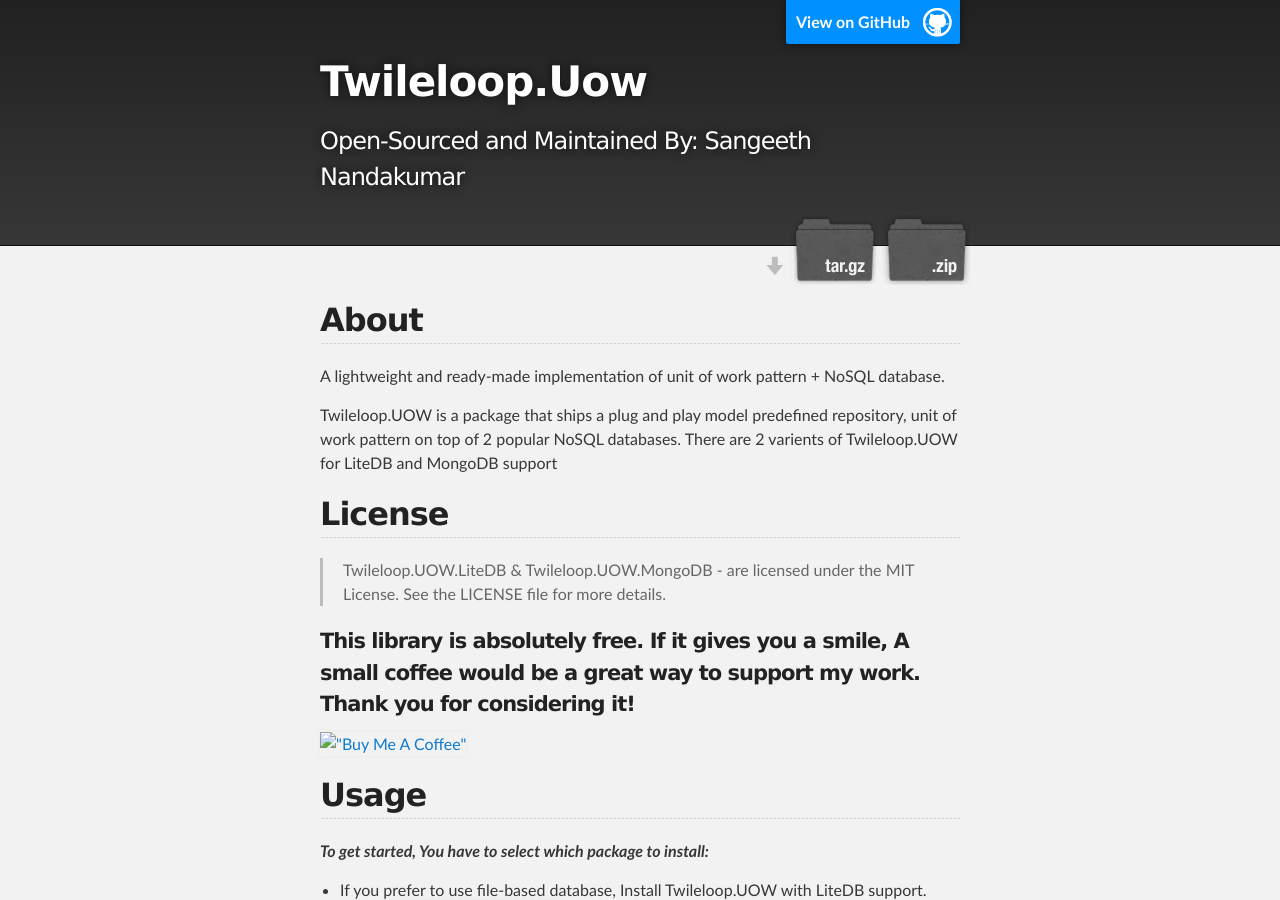
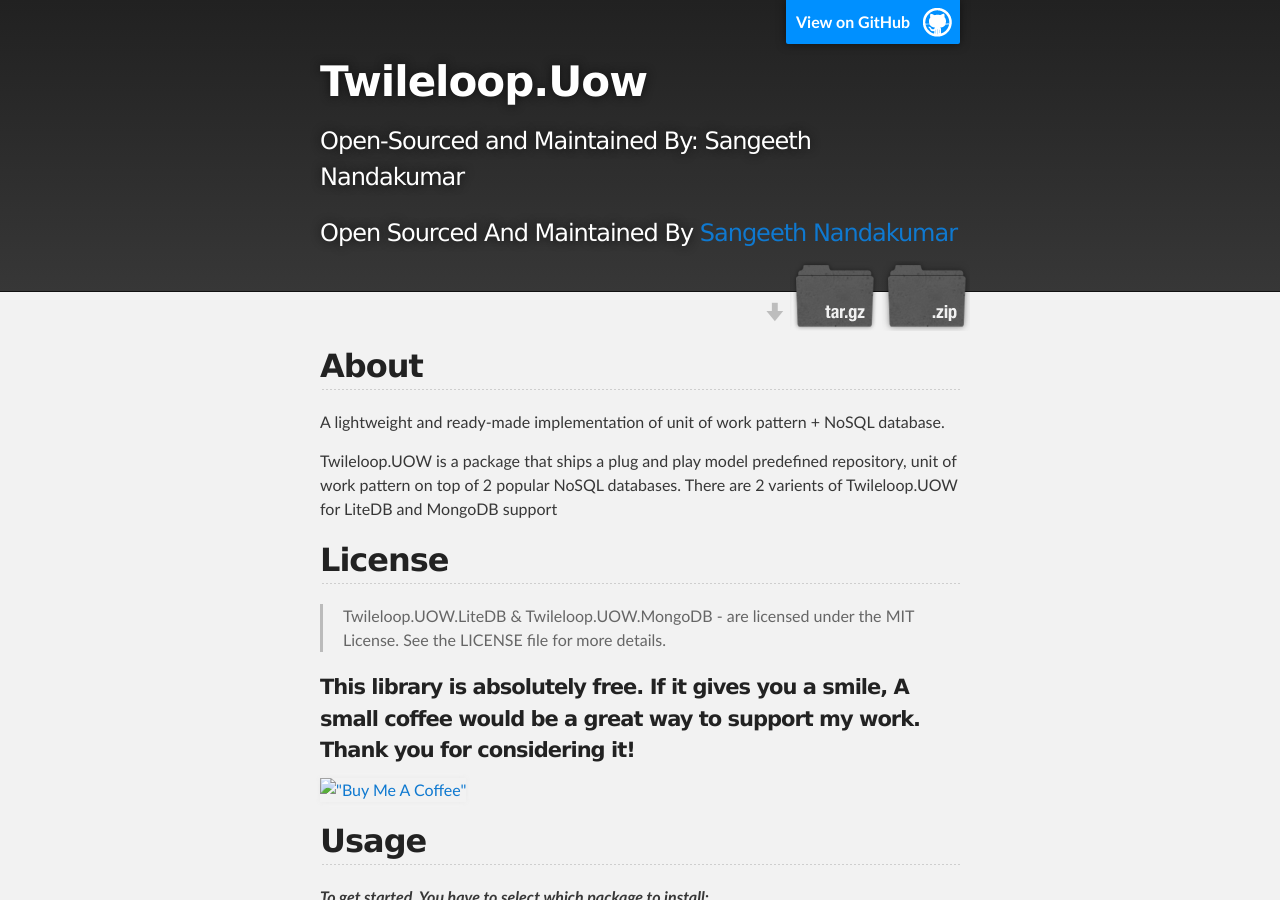
Before and after one commit to sangeethnandakumar/Twileloop.UOW, a Jekyll site: the page built from doc/index.md, in a window 1280 px wide and 900 px high. Built offline with Jekyll 4.4.1, drawn with Linux system fonts in a browser that asks for light colours; our own code applies the rules of GitHub Pages for plain Markdown files.

Commit message:
Update default.html

```diff
--- a/doc/_layouts/default.html
+++ b/doc/_layouts/default.html
@@ -22,6 +22,7 @@
 
           <h1 id="project_title">{{ site.title | default: site.github.repository_name }}</h1>
           <h2 id="project_tagline">{{ site.description | default: site.github.project_tagline }}</h2>
+          <h3 id="project_tagline">Open Sourced And Maintained By <a href="https://github.com/sangeethnandakumar">Sangeeth Nandakumar</a></h3>
 
           {% if site.show_downloads %}
             <section id="downloads">
```
